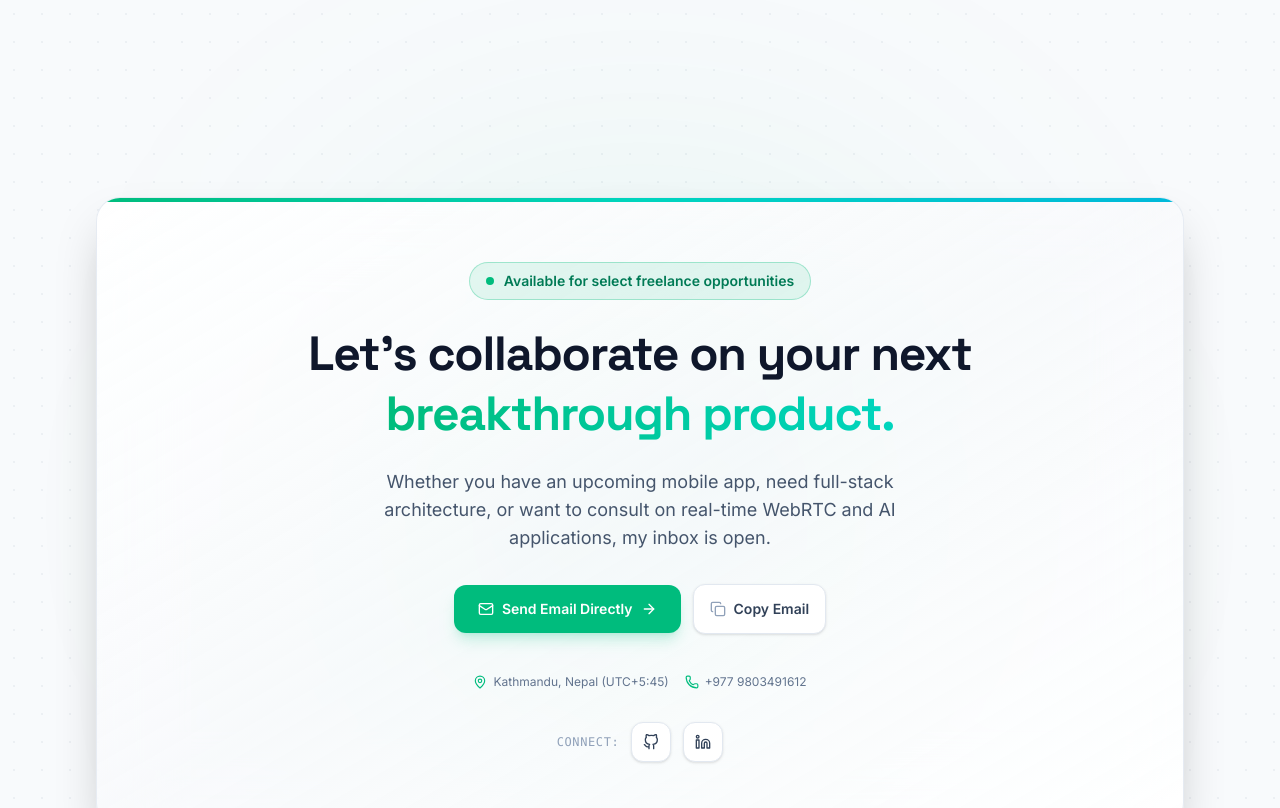
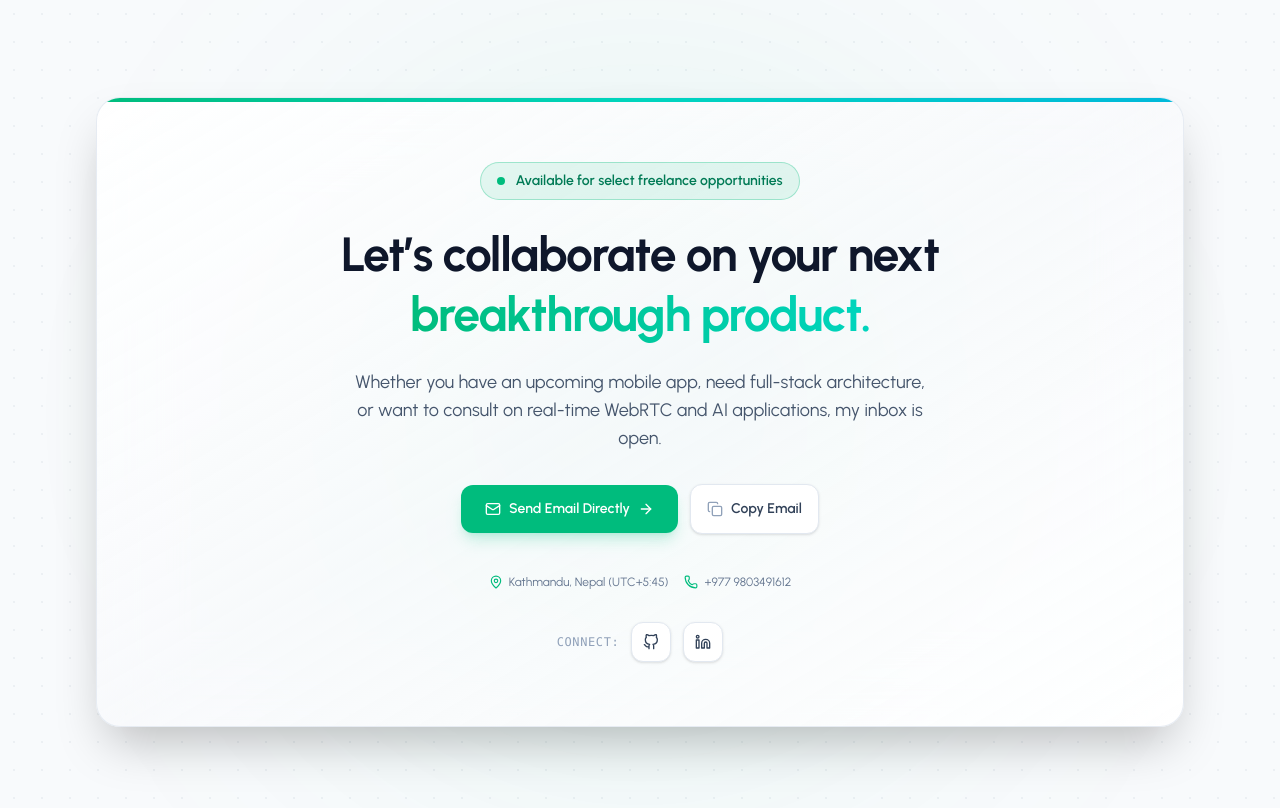
Before and after one commit to prabin2058/Update_portfolio, a Next.js app: page / in a window 1280 px wide. Shown: the part 5152-5960 px from the top of the page. Built offline with nearby package versions, Linux system fonts and the light colour scheme.

Commit message:
feat(typography): replace Inter and Space Grotesk with Urbanist variable font
Load Urbanist from next/font/google in root layout and configure --font-heading and --font-body CSS theme variables to unify site typography.

```diff
--- a/src/app/globals.css
+++ b/src/app/globals.css
@@ -3,8 +3,9 @@
 @custom-variant dark (&:where(.dark, .dark *));
 
 @theme {
-  --font-heading: var(--font-space-grotesk), system-ui, sans-serif;
-  --font-body: var(--font-inter), system-ui, sans-serif;
+  /* Site font: Urbanist (loaded in layout.tsx) */
+  --font-heading: var(--font-urbanist), system-ui, sans-serif;
+  --font-body: var(--font-urbanist), system-ui, sans-serif;
   --color-primary-50: #ecfdf5;
   --color-primary-100: #d1fae5;
   --color-primary-200: #a7f3d0;
--- a/src/app/layout.tsx
+++ b/src/app/layout.tsx
@@ -1,5 +1,5 @@
 import type { Metadata } from "next";
-import { Inter, Space_Grotesk } from "next/font/google";
+import { Urbanist } from "next/font/google";
 import "./globals.css";
 import { ThemeProvider } from "@/components/common/ThemeProvider";
 import { HashGuard } from "@/components/common/HashGuard";
@@ -7,14 +7,9 @@ import { Navbar } from "@/components/layout/Navbar";
 import { Footer } from "@/components/layout/Footer";
 import { siteConfig } from "@/data/site";
 
-const inter = Inter({
-  variable: "--font-inter",
-  subsets: ["latin"],
-  display: "swap",
-});
-
-const spaceGrotesk = Space_Grotesk({
-  variable: "--font-space-grotesk",
+// Urbanist is a variable font, so every weight (100–900) comes from one file.
+const urbanist = Urbanist({
+  variable: "--font-urbanist",
   subsets: ["latin"],
   display: "swap",
 });
@@ -57,7 +52,7 @@ export default function RootLayout({
     <html
       lang="en"
       suppressHydrationWarning
-      className={`${inter.variable} ${spaceGrotesk.variable} scroll-smooth`}
+      className={`${urbanist.variable} scroll-smooth`}
     >
       <body className="min-h-screen flex flex-col font-body tech-grid-bg antialiased selection:bg-emerald-500/20 selection:text-emerald-500">
         <ThemeProvider
```
